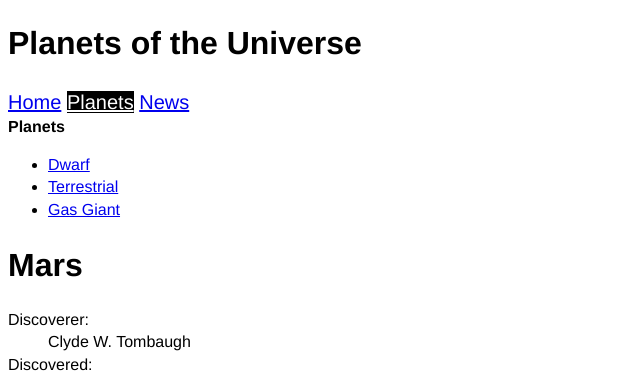
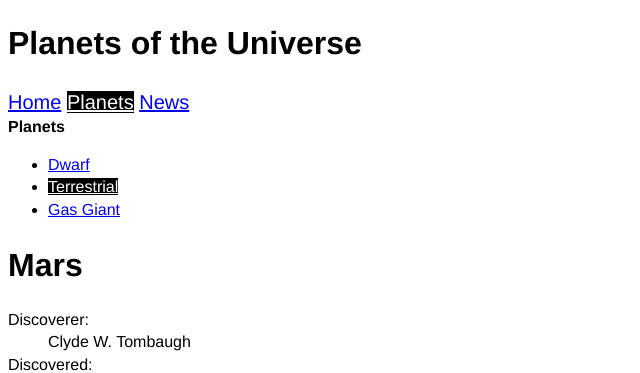
Before and after one commit to ricardo-valente/jekyll, a Jekyll site: the page built from planets/terrestrial/mars.md, in a window 1280 px wide. Shown: the top 373 px of the page, without its empty margins (0-640 px from the left). Built offline with Jekyll 4.4.1, drawn with Linux system fonts in a browser that asks for light colours; Markdown is read by kramdown in place of the engine named in the settings.

Commit message:
added current class to current planet menu item

```diff
--- a/_layouts/planets.html
+++ b/_layouts/planets.html
@@ -8,7 +8,7 @@
 <ul>
 	{% for planet in site.data.planet-types %}
 	<li>
-		<a href="{{site.baseurl}}/planets/{{planet.folder}}">{{planet.title}}</a>
+		<a href="{{site.baseurl}}/planets/{{planet.folder}}" class="{% if page.url contains planet.folder %}current{% endif %}">{{planet.title}}</a>
 	</li>
 	{% endfor %}
 </ul>
```
